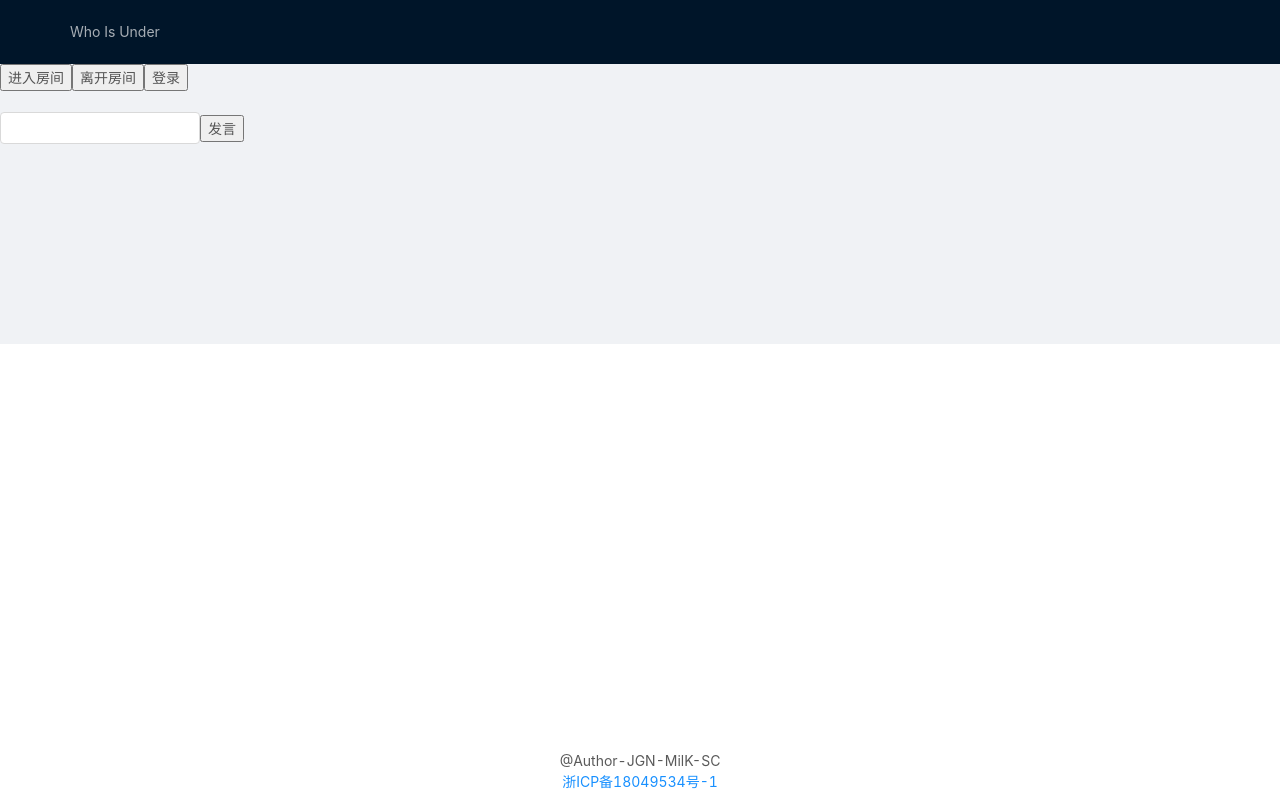
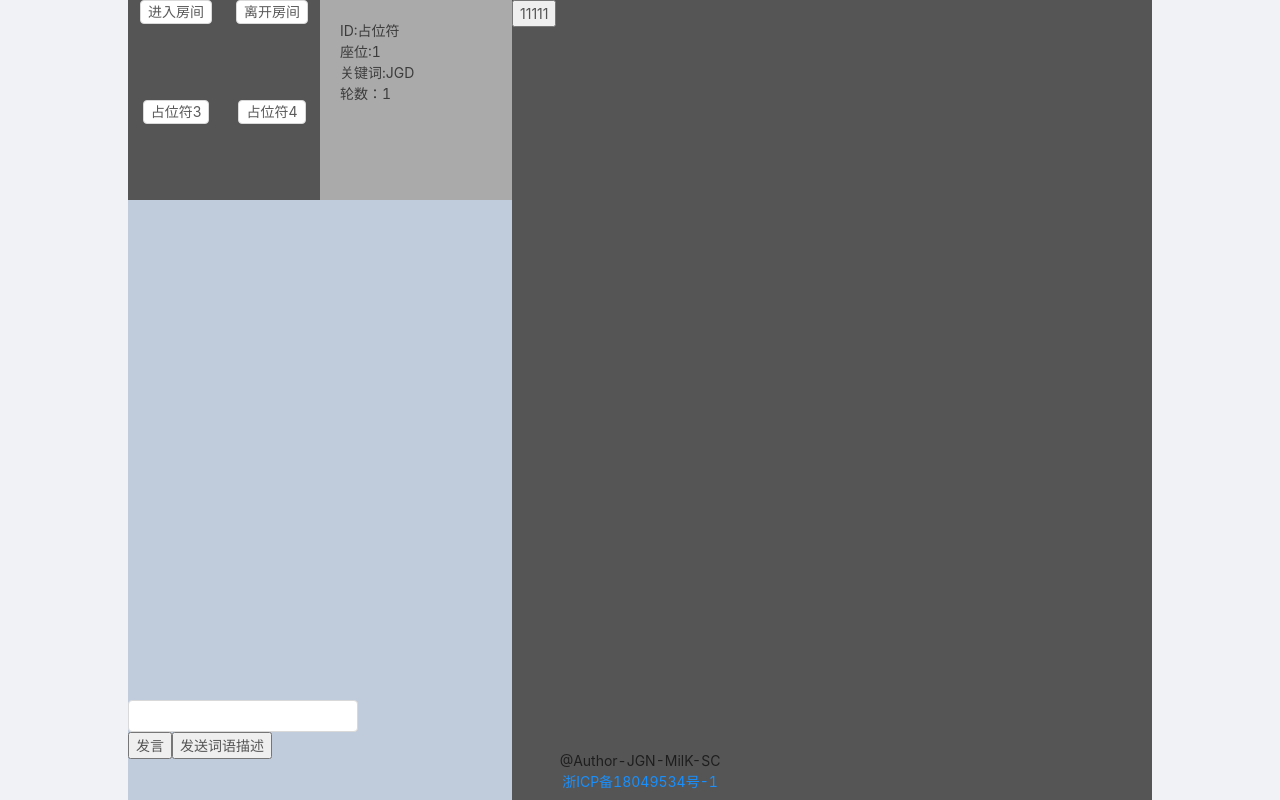
Before and after one commit to LazyBoyJgn99/who-is-under, a React app: page /#/game1 in a window 1280 px wide. Built offline with nearby package versions, Linux system fonts and the light colour scheme.

Commit message:
11.22_19:30

```diff
--- a/src/App.js
+++ b/src/App.js
@@ -19,25 +19,27 @@ class App extends Component {
         <HashRouter>
           <Suspense fallback={<div>Loading...</div>}>
             <Layout>
-              <Layout.Header className="header">
-                <div className="logo" />
-                <Menu
-                  theme="dark"
-                  mode="horizontal"
-                  defaultSelectedKeys={["0"]}
-                >
-                  <Menu.Item key="1">
-                    <Link to="/game1">Who Is Under</Link>
-                  </Menu.Item>
-                </Menu>
-              </Layout.Header>
+              {/* <Layout.Header className="header"> */}
+              {/*  <div className="logo" /> */}
+              {/*  <Menu */}
+              {/*    theme="dark" */}
+              {/*    mode="horizontal" */}
+              {/*    defaultSelectedKeys={["0"]} */}
+              {/*  > */}
+              {/*    <Menu.Item key="1"> */}
+              {/*      <Link to="/game1">Who Is Under</Link> */}
+              {/*    </Menu.Item> */}
+              {/*  </Menu> */}
+              {/* </Layout.Header> */}
               <Layout>
                 <Layout.Content
                   className="site-layout-background"
                   style={{
                     padding: 0,
-                    margin: 0,
-                    minHeight: 280,
+                    margin: " 0 10%",
+                    width: "80%",
+                    backgroundColor: "#c0cbdc",
+                    minHeight: window.innerHeight,
                   }}
                 >
                   <Route path="/game1" component={WhoIsUnder} />
--- a/src/pages/WhoIsUnder.js
+++ b/src/pages/WhoIsUnder.js
@@ -1,5 +1,5 @@
 import React, { Component } from "react";
-import { Input, Modal, message } from "antd";
+import { Layout, Input, Modal, message, Row, Col, Button } from "antd";
 import global from "@/global";
 import "@/css/Demo3.less";
 
@@ -264,12 +264,117 @@ export default class WhoIsUnder extends Component {
   render() {
     return (
       <div className="who_is_under">
-        <button onClick={this.userJoin}>进入房间</button>
-        <button onClick={this.userExit}>离开房间</button>
+        <Row>
+          <Col span={9} style={{ height: window.innerHeight }}>
+            {/*  聊天框上部分 */}
+            <Row>
+              <Col
+                span={12}
+                style={{ height: 200, backgroundColor: "#555555" }}
+              >
+                <Row style={{ height: 100 }}>
+                  <Col
+                    span={12}
+                    style={{ textAlign: "center", margin: "auto" }}
+                  >
+                    <Button onClick={this.userJoin} size="small">
+                      进入房间
+                    </Button>
+                  </Col>
+                  <Col
+                    span={12}
+                    style={{ textAlign: "center", margin: "auto" }}
+                  >
+                    <Button onClick={this.userExit} size="small">
+                      离开房间
+                    </Button>
+                  </Col>
+                </Row>
+                <Row style={{ height: 100 }}>
+                  <Col
+                    span={12}
+                    style={{ textAlign: "center", margin: "auto" }}
+                  >
+                    <Button size="small">占位符3</Button>
+                  </Col>
+                  <Col
+                    span={12}
+                    style={{ textAlign: "center", margin: "auto" }}
+                  >
+                    <Button size="small">占位符4</Button>
+                  </Col>
+                </Row>
+              </Col>
+              <Col
+                span={12}
+                style={{
+                  height: 200,
+                  backgroundColor: "#aaaaaa",
+                  padding: 20,
+                }}
+              >
+                <div>ID:占位符</div>
+                <div>座位:1</div>
+                <div>关键词:JGD</div>
+                <div>轮数：1</div>
+              </Col>
+            </Row>
+            {/*  聊天框 */}
+            <div
+              style={{
+                // bottom: 50,
+                marginTop: 20,
+                overflowY: "scroll",
+                width: "100%", // 6 * boxLen,
+                height: window.innerHeight - 200 - 100 - 20, // 16 * boxLen,
+                // position: "absolute",
+              }}
+            >
+              {this.state.text.map((value, index) => {
+                return (
+                  <div
+                    style={{
+                      textAlign: "left",
+                    }}
+                    key={index}
+                  >
+                    {value}
+                  </div>
+                );
+              })}
+            </div>
+            {/* 输入框 */}
+            <Input
+              value={this.state.msg}
+              onChange={(e) => {
+                this.setState({
+                  msg: e.target.value,
+                });
+              }}
+              onPressEnter={this.userSend}
+              style={{
+                // left:windowInnerWidth-400,
+                // height:24,
+                width: "60%",
+                // top:50,
+                // position:"absolute",
+              }}
+            />
+            {/* 发言按钮 */}
+            <br />
+            <button onClick={this.userSend}>发言</button>
+            <button onClick={this.userSend}>发送词语描述</button>
+          </Col>
+          <Col
+            span={15}
+            style={{ backgroundColor: "#555555", height: window.innerHeight }}
+          >
+            <button>11111</button>
+          </Col>
+        </Row>
         <button onClick={this.showModal}>
           {this.state.name === "" ? "登录" : this.state.name}
         </button>
-        <br />
         <Modal
           title="登录"
           visible={this.state.visible}
@@ -293,60 +398,6 @@ export default class WhoIsUnder extends Component {
           />
         </Modal>
         <br />
-        <Input
-          value={this.state.msg}
-          onChange={(e) => {
-            this.setState({
-              msg: e.target.value,
-            });
-          }}
-          onPressEnter={this.userSend}
-          style={{
-            // left:windowInnerWidth-400,
-            // height:24,
-            width: 200,
-            // top:50,
-            // position:"absolute",
-          }}
-        />
-
-        <button
-          onClick={this.userSend}
-          style={
-            {
-              // left:windowInnerWidth-200,
-              // height:24,
-              // top:50,
-              // position:"absolute",
-            }
-          }
-        >
-          发言
-        </button>
-        <br />
-        <div
-          style={{
-            top: 50,
-            overflowY: "scroll",
-            width: 6 * boxLen,
-            height: 16 * boxLen,
-            position: "absolute",
-          }}
-        >
-          {this.state.text.map((value, index) => {
-            return (
-              <div
-                style={{
-                  textAlign: "left",
-                }}
-                key={index}
-              >
-                {value}
-              </div>
-            );
-          })}
-        </div>
-        <br />
       </div>
     );
   }
```
